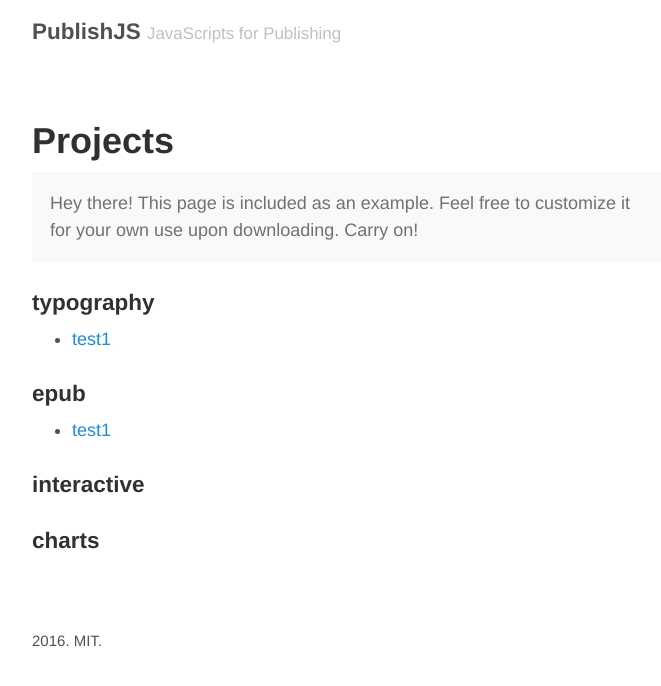
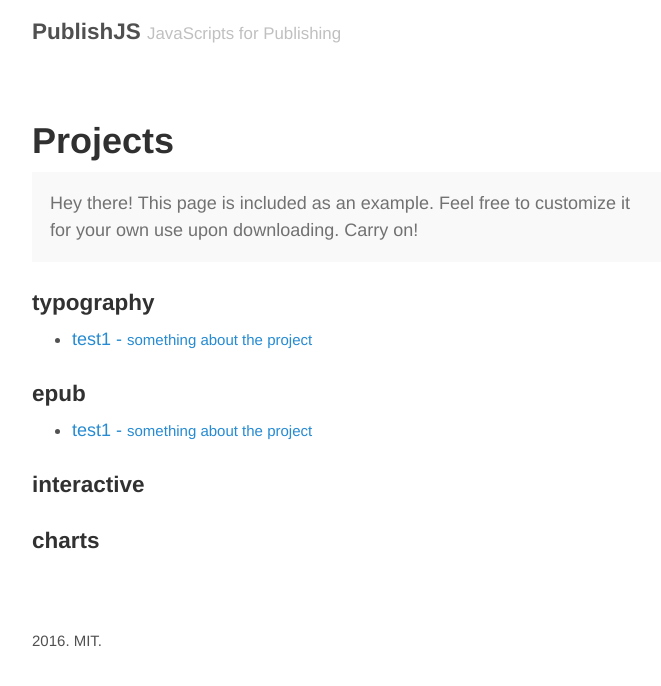
Before and after one commit to PublishJS/PublishJS.github.io, a Jekyll site: the page built from projects.md, in a window 1280 px wide. Shown: the top 686 px of the page, without its empty margins (293-954 px from the left). Built offline with Jekyll 4.4.1, drawn with Linux system fonts in a browser that asks for light colours.

Commit message:
test demo link

```diff
--- a/projects.md
+++ b/projects.md
@@ -14,7 +14,7 @@
     {% if page.projects == true %}
       {% for pc in page.categories %}
         {% if pc == cat %}
-          <li><a href="{{ page.url  }}">{{ page.title  }}</a></li>
+          <li><a href="{{ page.url  }}">{{ page.title  }} - <small>{{ page.description }}</small></a></li>
         {% endif %}   <!-- cat-match-p -->
       {% endfor %}  <!-- page-category -->
     {% endif %}   <!-- projects-p -->
--- a/projects/test.md
+++ b/projects/test.md
@@ -2,6 +2,7 @@
 layout: page
 projects: true
 title: test1
+description: something about the project
 categories: [typography, epub]
 ---
 
```
